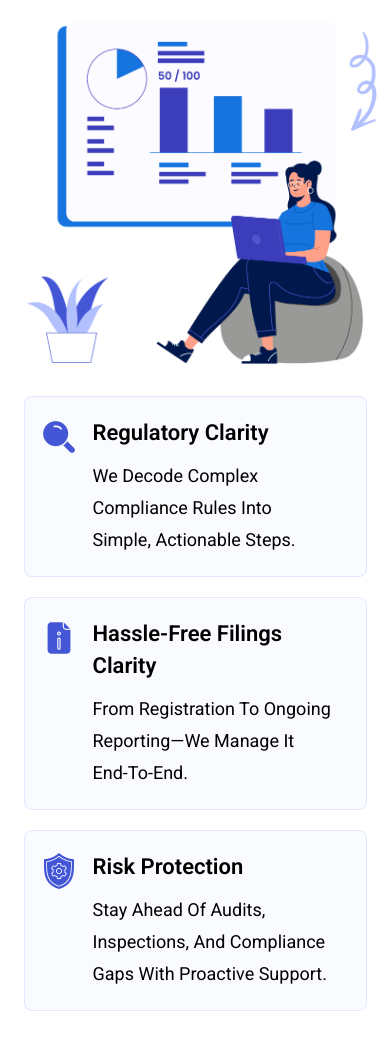
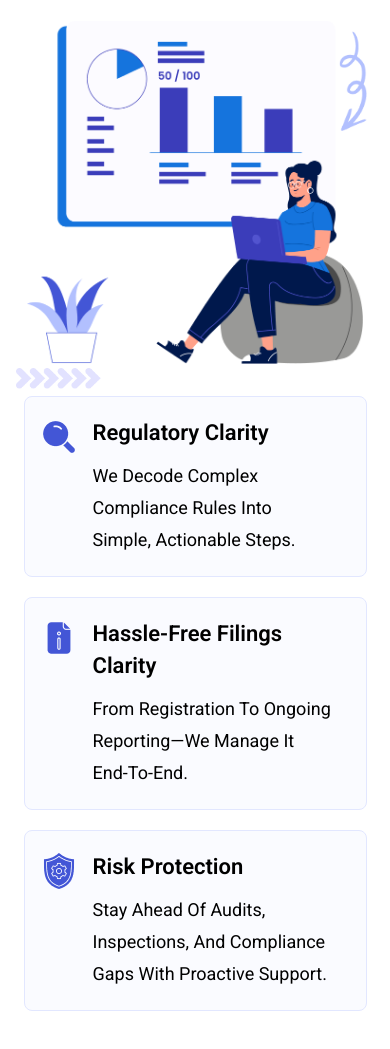
Before and after one commit to Akshatsrii/Figma, a website: page index.html in a window 390 px wide. Shown: the part 1527-2576 px from the top of the page. Drawn offline with Linux system fonts and the light colour scheme.

Commit message:
Fix Section 2 heading line breaks for Tablet and restore mobile chevrons

```diff
--- a/index.html
+++ b/index.html
@@ -14,7 +14,7 @@
   <link href="https://fonts.googleapis.com/css2?family=Figtree:wght@400;500;600;700&family=Inter:wght@500;600;700&family=Roboto:wght@400;500;600;700;800;900&display=swap" rel="stylesheet">
 
   <!-- Stylesheet -->
-  <link rel="stylesheet" href="style.css?v=11.0">
+  <link rel="stylesheet" href="style.css?v=12.0">
 </head>
 <body>
 
@@ -219,7 +219,7 @@
         <div class="section-header-row">
           <div class="section-title-col">
             <div class="section-title-wrap">
-              <h2 class="section-heading">Why <span class="highlight-blue" style="color: #4356D6;">Compliance<br class="br-mobile"> Matters</span><br class="br-desktop-tablet"> For Research<br class="br-mobile"> <span class="sec2-heading-end">Analysts<img src="assets/Vector2.png" alt="" class="sec2-curly-arrow-desktop" aria-hidden="true"></span></h2>
+              <h2 class="section-heading">Why <span class="highlight-blue" style="color: #4356D6;">Compliance<br class="br-mobile"> Matters</span><br class="br-desktop"> For<br class="br-tablet"> Research<br class="br-mobile"> <span class="sec2-heading-end">Analysts<img src="assets/Vector2.png" alt="" class="sec2-curly-arrow-desktop" aria-hidden="true"></span></h2>
             </div>
           </div>
           <div class="section-desc-col">
--- a/style.css
+++ b/style.css
@@ -1147,21 +1147,28 @@ button {
   }
 
   .sec2-curly-arrow-mobile {
-    display: block;
+    display: block !important;
     position: absolute;
     top: 10px;
-    right: -10px;
+    right: 0;
     width: 28px;
     height: auto;
     pointer-events: none;
   }
 
   .section2-chevrons-wrap {
-    display: none !important;
+    display: block !important;
+    position: absolute;
+    left: 0;
+    bottom: -25px;
+    z-index: 2;
+    line-height: 0;
   }
 
   .sec2-chevrons-img {
     width: 85px;
+    height: auto;
+    display: block;
   }
 
   .section-cards-col {
```
Also changed, not shown: dist/index.html, dist/style.css.
